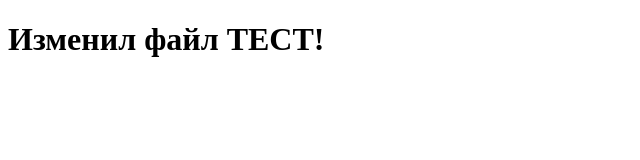
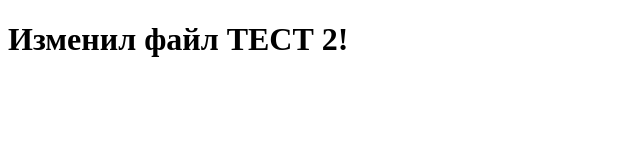
Before and after one commit to Assetkz/PR11, a plain HTML site: page index.html in a window 1280 px wide. Shown: the full height of the page, 0-640 px from the left. Drawn offline with Linux system fonts and the light colour scheme.

Commit message:
Update 2 index.html

```diff
--- a/index.html
+++ b/index.html
@@ -6,6 +6,6 @@
     <title>CI Test</title>
 </head>
 <body>
-    <h1>Изменил файл ТЕСТ!</h1>
+    <h1>Изменил файл ТЕСТ 2!</h1>
 </body>
 </html>
```
